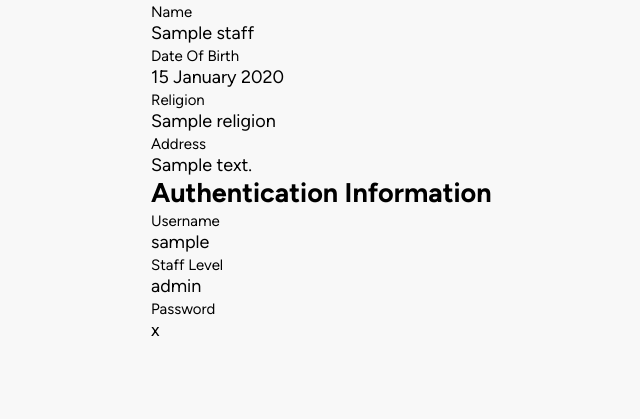
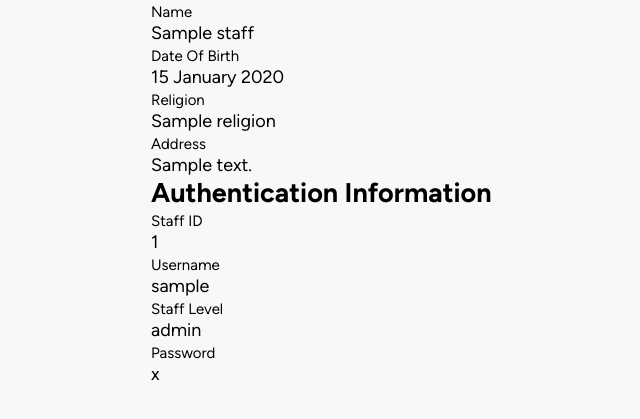
Before and after one commit to kadekdarmayasa/propay, a PHP site: the page made by app/views/staff/detail.php in a window 1280 px wide. Shown: the part 69-488 px from the top of the page, without its empty margins (156-796 px from the left). Run offline with PHP 8.4, Linux system fonts and the light colour scheme; the template is opened without the code that fills it: most values are stand-ins (such as "Sample title", 1, 10 or a date in 2020); data that the repository does not hold is empty; some libraries are stand-ins or nearby versions.

Commit message:
Update authentication card on view detail staff

```diff
--- a/app/views/staff/detail.php
+++ b/app/views/staff/detail.php
@@ -25,6 +25,10 @@
     <div class="right-content">
       <h2 class="header">Authentication Information</h2>
       <div class="field">
+        <small class="name">Staff ID</small>
+        <p class="value"><?= $data['staff']['staff_id']; ?></p>
+      </div>
+      <div class="field">
         <small class="name">Username</small>
         <p class="value"><?= $data['staff']['username']; ?></p>
       </div>
```
